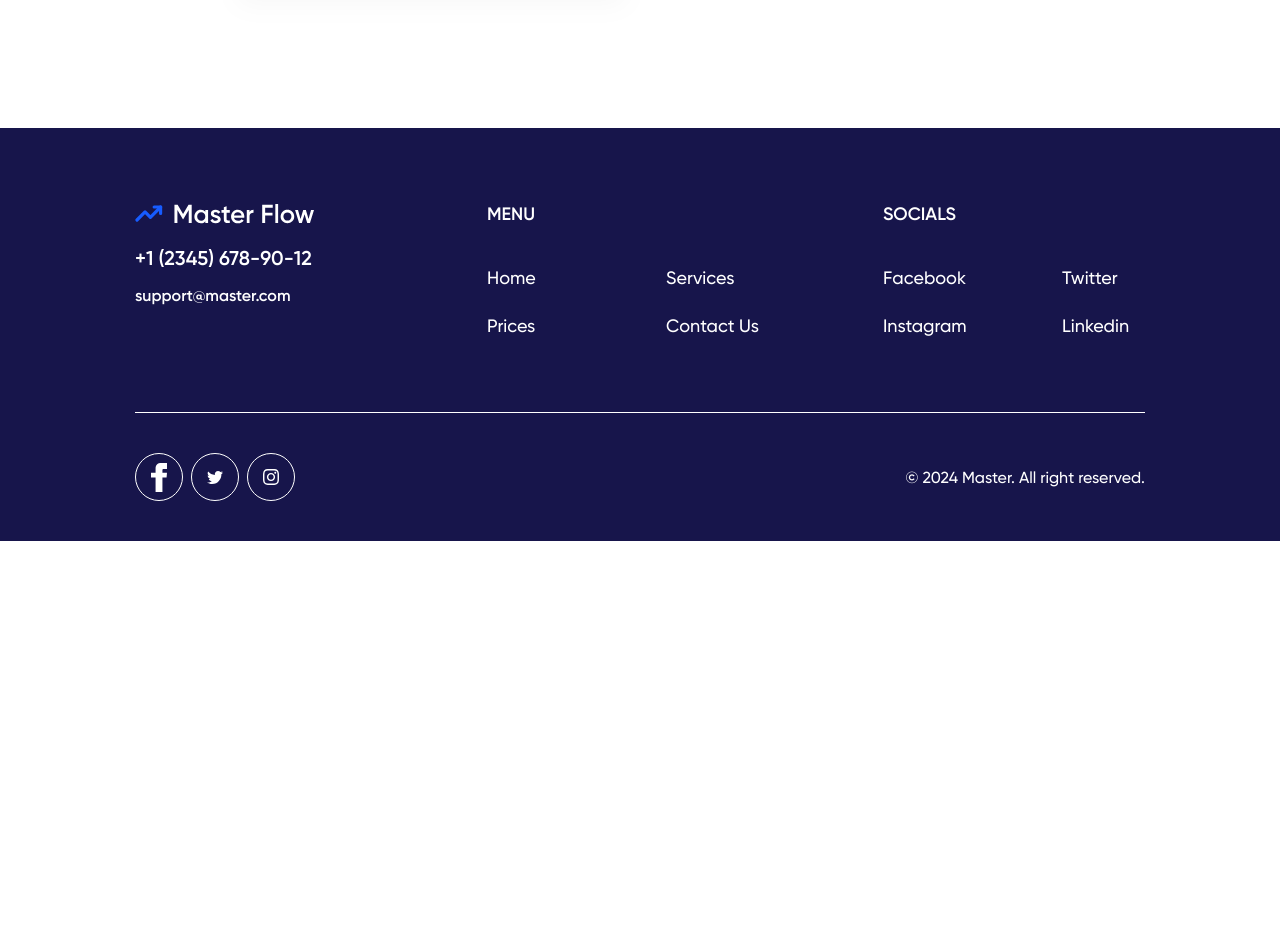
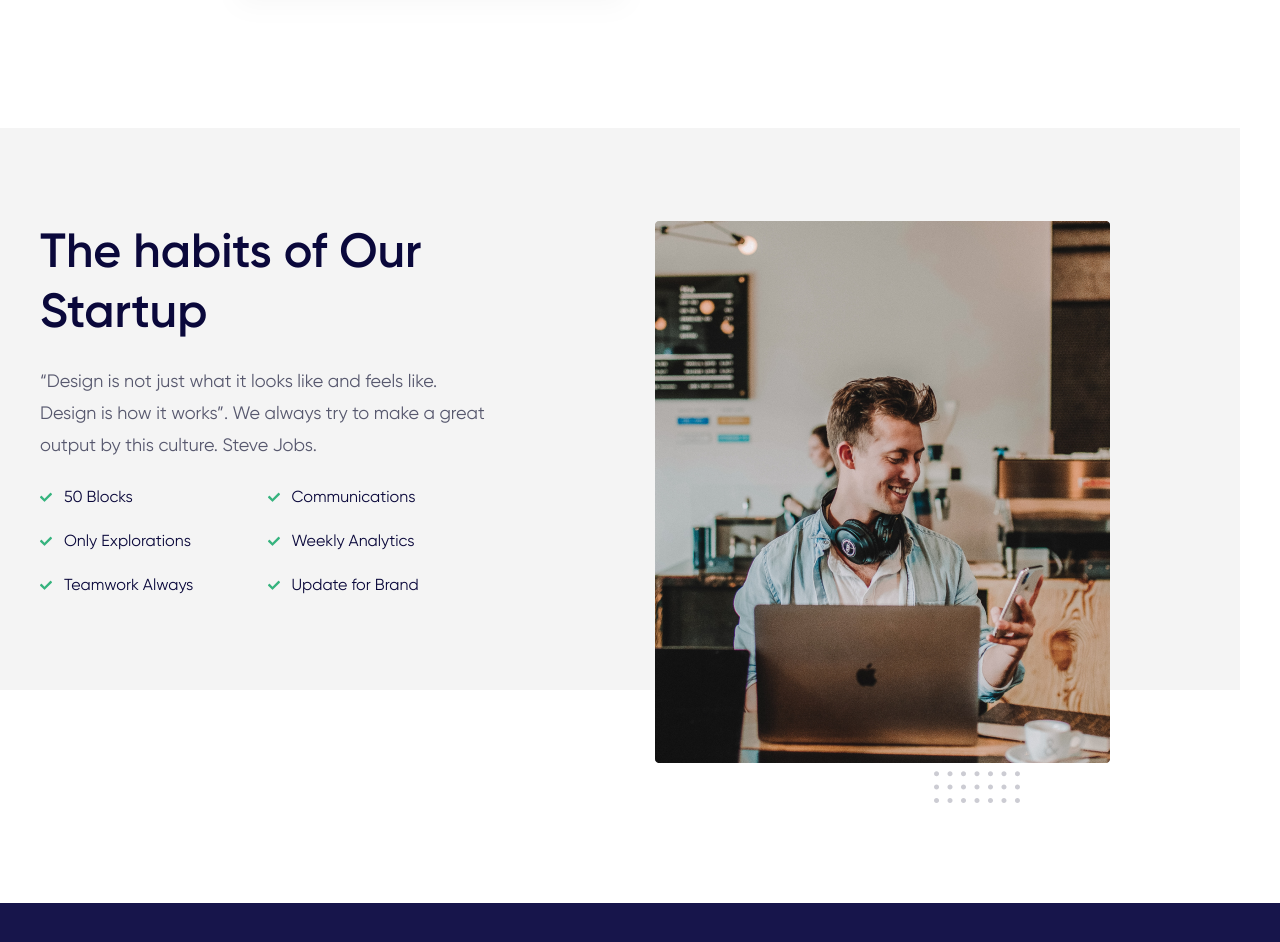
Before and after one commit to Slavinto/master-flow, a Next.js app: page / in a window 1280 px wide. Shown: the part 2100-3042 px from the top of the page. Before the commit the page ends 2641 px from the top, so only its background shows below. Built offline with nearby package versions, Linux system fonts and the light colour scheme.

Commit message:
Habits section layout completed

```diff
--- a/src/app/globals.css
+++ b/src/app/globals.css
@@ -73,6 +73,7 @@ main {
     .section-main-text {
         @apply font-semibold text-4xl;
     }
+
     .article-regular-text {
         @apply text-lg text-dark font-sans font-normal;
     }
--- a/src/app/page.tsx
+++ b/src/app/page.tsx
@@ -1,4 +1,4 @@
-import { Customers, Hero, Offices } from "@/components";
+import { Customers, Habits, Hero, Offices } from "@/components";
 
 export default function Home() {
     return (
@@ -6,6 +6,7 @@ export default function Home() {
             <Hero />
             <Customers />
             <Offices />
+            <Habits />
         </main>
     );
 }
--- /dev/null
+++ b/src/components/habits.tsx
@@ -0,0 +1,56 @@
+import Image from "next/image";
+
+import { habits } from "@/constants";
+
+const Habits = () => {
+    return (
+        <section className='relative mb-[140px] pt-[93px] container-sm justify-between'>
+            <div className='z-0 absolute top-0 right-0 bg-gray-canvas2 w-[1320px] h-[562px]' />
+            <div className='flex justify-between max-w-[1070px]'>
+                <article className='relative z-10 max-w-[455px] flex flex-col gap-6'>
+                    <h2 className='section-main-text'>
+                        The habits of Our Startup
+                    </h2>
+                    <p className='article-regular-text'>
+                        “Design is not just what it looks like and feels like.
+                        Design is how it works”. We always try to make a great
+                        output by this culture. Steve Jobs.
+                    </p>
+                    {
+                        <ul className='font-sans font-normal text-[16px] grid grid-cols-2 gap-y-5'>
+                            {habits.map((item) => (
+                                <li key={item.text} className='flex gap-3'>
+                                    <Image
+                                        src={"/static/assets/icons/check.svg"}
+                                        width={12}
+                                        height={12}
+                                        alt='check icon'
+                                    />
+                                    {item.text}
+                                </li>
+                            ))}
+                        </ul>
+                    }
+                </article>
+                <div className='relative'>
+                    <Image
+                        src={"/static/assets/images/image7.png"}
+                        alt='a smiling man at the table'
+                        width={455}
+                        height={542}
+                        className='relative z-10'
+                    />
+                    <Image
+                        src={"/static/assets/patterns/shape1.svg"}
+                        alt='shape pattern'
+                        width={86}
+                        height={102}
+                        className='absolute z-0 right-[90px] -bottom-10'
+                    />
+                </div>
+            </div>
+        </section>
+    );
+};
+
+export default Habits;
--- a/src/components/index.ts
+++ b/src/components/index.ts
@@ -5,3 +5,4 @@ export { default as Footer } from "./footer";
 export { default as Hero } from "./hero";
 export { default as Customers } from "./customers";
 export { default as Offices } from "./offices";
+export { default as Habits } from "./habits";
--- a/src/constants/index.ts
+++ b/src/constants/index.ts
@@ -84,3 +84,24 @@ export const customerLogos = [
         path: "/static/assets/icons/airbnb.svg",
     },
 ];
+
+export const habits = [
+    {
+        text: "50 Blocks",
+    },
+    {
+        text: "Communications",
+    },
+    {
+        text: "Only Explorations",
+    },
+    {
+        text: "Weekly Analytics",
+    },
+    {
+        text: "Teamwork Always",
+    },
+    {
+        text: "Update for Brand",
+    },
+];
--- a/tailwind.config.ts
+++ b/tailwind.config.ts
@@ -43,6 +43,7 @@ const config: Config = {
             },
             backgroundColor: {
                 "gray-canvas": "#E5E5E5",
+                "gray-canvas2": "#f4f4f4",
             },
             backgroundImage: {
                 hero: "url('assets/images/collection-background.svg')",
```
Also changed, not shown: public/static/assets/icons/check.svg (added), public/static/assets/images/Image7.png (added).
